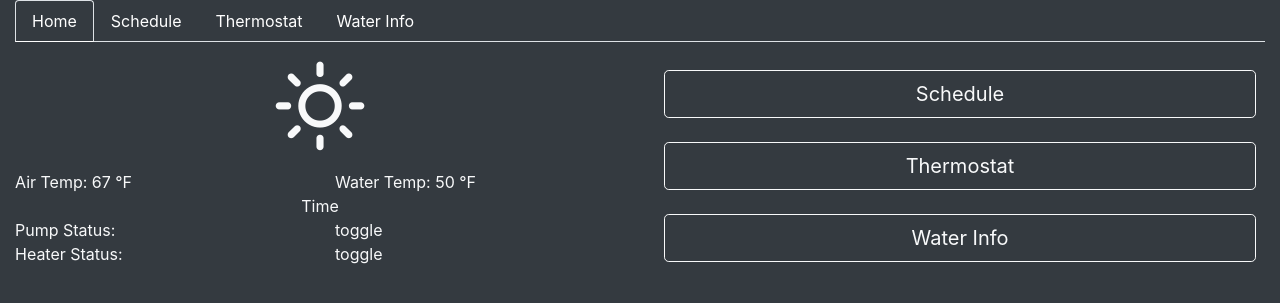
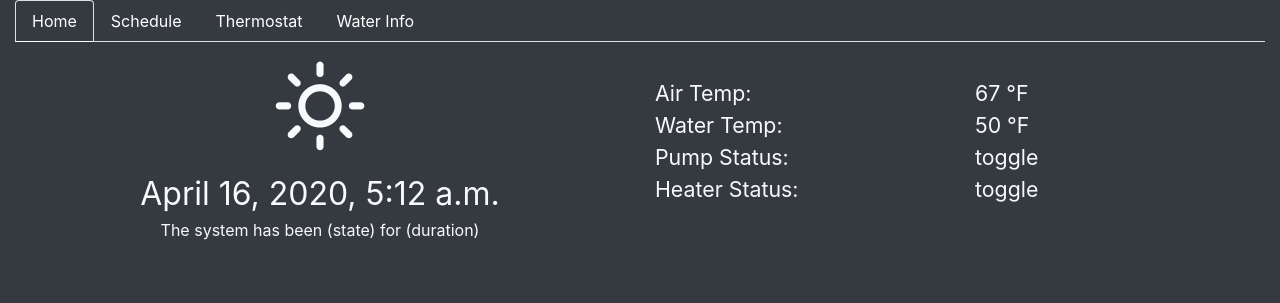
Before and after one commit to infinitymdm/PoolControl, a Django app: page / in a window 1280 px wide. Shown: the top 303 px of the page. Run offline with Django 3.2, Linux system fonts and the light colour scheme; data comes from the database, SQL or seed files in the repository; both versions use the stored data as it was after the commit; some libraries are stand-ins or nearby versions.

Commit message:
Reworked home page, added server startup time.

```diff
--- a/Homepage/models.py
+++ b/Homepage/models.py
@@ -1,4 +1,5 @@
 from django.db import models
+from django.utils import timezone
 import datetime
 
 # Create your models here.
@@ -11,13 +12,13 @@ class User_Settings(models.Model):
     pump_state = models.BooleanField(default = False)
     heater_state = models.BooleanField(default = False)
     pump_state_duration = models.DurationField(default= datetime.timedelta(0,0,0,0,0,0,0))
-
+    current_time = timezone.now()
     def __str__(self):
         return 'Pump ON: ' + str(self.pump_state) + ', Heater ON: ' + str(self.heater_state)
 
 
 class Schedule(models.Model):
-    name = models.CharField(max_length=1000)
+    name = models.CharField(max_length=100)
     turn_heater_on = models.BooleanField(default= False)
     # if heater, what temp?
     turn_on_time = models.TimeField(default= datetime.datetime.now().time())
@@ -29,7 +30,7 @@ class Schedule(models.Model):
     Thursday = models.BooleanField(default= False)
     Friday = models.BooleanField(default= False)
     Saturday = models.BooleanField(default= False)
-    # If true, the schedule will not be deleted when the turn_off_time has been reached.
+    # If false, the schedule will be deleted when the turn_off_time has been reached.
     repeat = models.BooleanField(default=True)
 
 # Define Sensor_Info model
--- a/Homepage/templates/generic.html
+++ b/Homepage/templates/generic.html
@@ -6,6 +6,9 @@
         <!-- Required Meta tags -->
         <meta charset="utf-8">
         <meta name="viewport" content="width=device-width, initial-scale=1, shrink-to-fit=no">
+
+        <!-- Refresh the active page every (content) seconds -->
+        <meta http-equiv="refresh" content="5" />
 
         <!-- Favicon -->
         <link rel="shortcut icon" href="{% static 'img/favicon.ico' %}" />
--- a/Homepage/templates/home.html
+++ b/Homepage/templates/home.html
@@ -1,4 +1,3 @@
-
 {% extends 'generic.html' %}
 
 {% block navbar %}
@@ -10,22 +9,35 @@
 <div class="row justify-content-center">
     <i class="wi wi-day-sunny pt-4 pb-4" style="font-size: 5rem;"></i>
 </div>
-<div class="row">
+<div class="row justify-content-center" style="font-size: 24pt;">
+    {{ user_settings_data.current_time }}
+</div>
+<div class="row justify-content-center" style="font-size: 12pt;">
+        The system has been (state) for (duration)
+</div>
+{% endblock %}
+
+<!-- Right Column -->
+{% block rightColumn %}
+<div class="row" style="font-size: 16pt;">
     <div class="col">
         Air Temp:
+    </div>
+    <div class="col">
         {{ sensor_data.air_temp }}
         °F
     </div>
+</div>
+<div class="row" style="font-size: 16pt;">
     <div class="col">
         Water Temp:
+    </div>
+    <div class="col">
         {{ sensor_data.water_temp }}
         °F
     </div>
 </div>
-<div class="row justify-content-center">
-    Time
-</div>
-<div class="row">
+<div class="row" style="font-size: 16pt;">
     <div class="col">
         Pump Status:
     </div>
@@ -33,7 +45,7 @@
         toggle
     </div>
 </div>
-<div class="row">
+<div class="row" style="font-size: 16pt;">
     <div class="col">
         Heater Status:
     </div>
@@ -41,19 +53,7 @@
         toggle
     </div>
 </div>
-{% endblock %}
 
-<!-- Right Column -->
-{% block rightColumn %}
-<div class="row pt-4">
-    <a type="button" class="btn btn-outline-light btn-lg container mx-4" href="/schedule">Schedule</a>
-</div>
-<div class="row pt-4">
-    <a type="button" class="btn btn-outline-light btn-lg container mx-4" href="/thermostat">Thermostat</a>
-</div>
-<div class="row pt-4">
-    <a type="button" class="btn btn-outline-light btn-lg container mx-4" href="/water_info">Water Info</a>
-</div>
 {% endblock %}
 
 {% block script %}
--- a/Homepage/views.py
+++ b/Homepage/views.py
@@ -12,9 +12,18 @@ def home(request):
             'water_temp': sensor_obj.water_temp_sensed,
             'air_temp': sensor_obj.air_temp_sensed,
     }
+    user_settings_obj = User_Settings.objects.get(id=1)
+    user_settings_data = {
+            'water_temp_desired': user_settings_obj.water_temp_desired,
+            'data_pump_state': user_settings_obj.pump_state,
+            'heater_state': user_settings_obj.heater_state,
+            'pump_state_duration': user_settings_obj.pump_state_duration,
+            'current_time': user_settings_obj.current_time,
+    }
     context = {
         'sensor_data' : sensor_data,
-        'meta' : meta
+        'user_settings_data': user_settings_data,
+        'meta' : meta,
     }
     return render(request, 'home.html', context)
 
```
Also changed, not shown: db.sqlite3.
